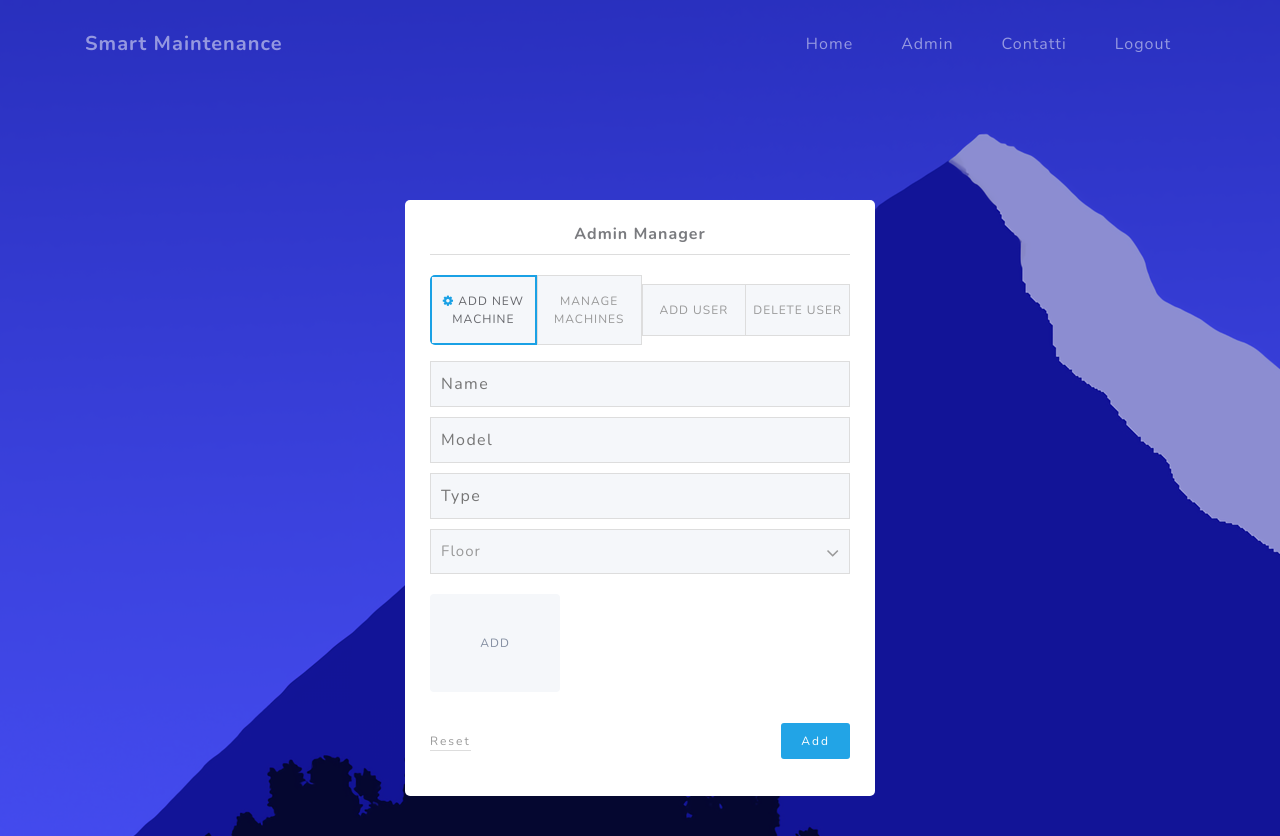
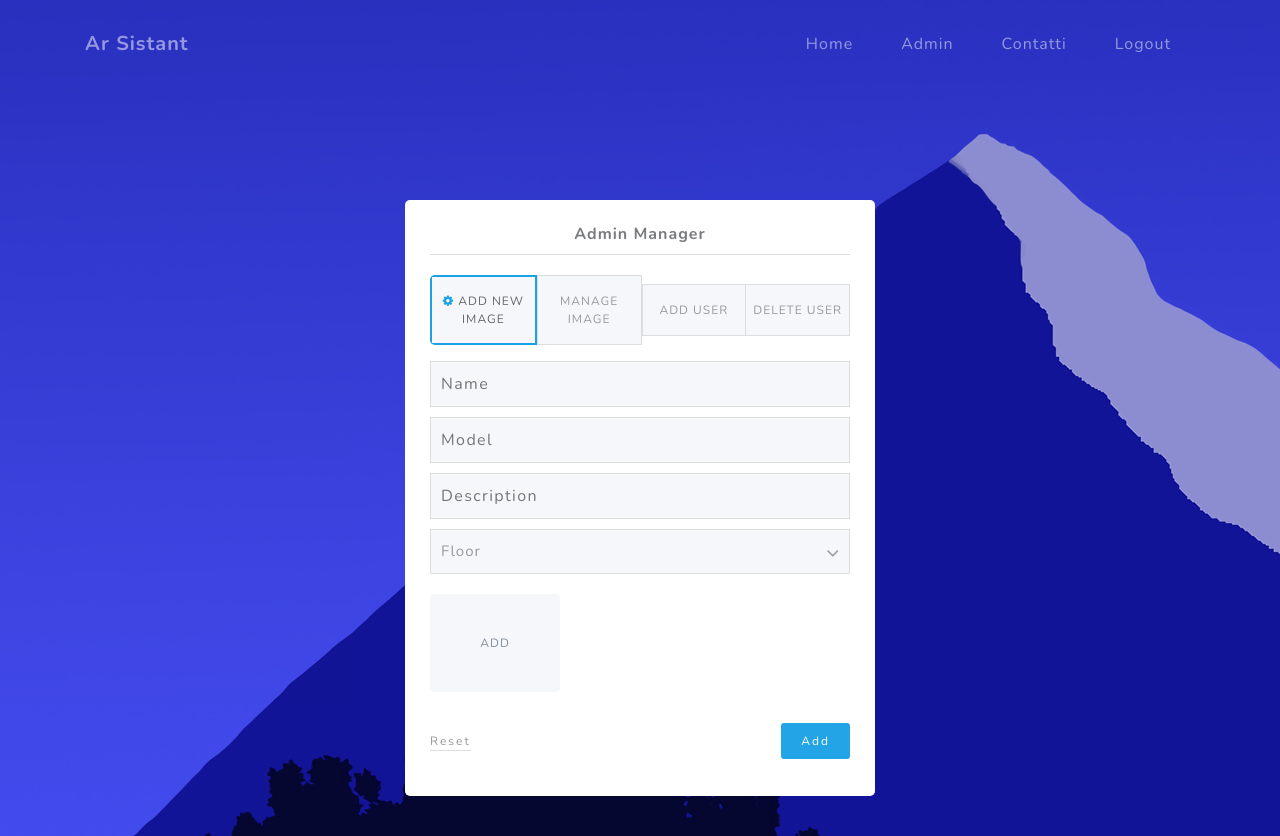
Before and after one commit to doomL/AR-image-recognition, a Flask app: page /admin in a window 1280 px wide. Shown: the top 836 px of the page. Run offline with Flask 2, Linux system fonts and the light colour scheme; the visitor is signed in with stand-in values (Sample User, id 1); data that the repository does not hold is empty; some libraries are stand-ins or nearby versions.

Commit message:
some files modified

```diff
--- a/flask_app/app.py
+++ b/flask_app/app.py
@@ -117,7 +117,7 @@ class Azienda(database.db.Model):
 
 def switchAlg(number,loader):
     if number == 0:
-        return SurfAlgorithm(loader)
+        return OrbHarrisAlgorithm(loader)
 
     elif number == 1:
         return SiftAlgorithm(loader)
@@ -125,11 +125,11 @@ def switchAlg(number,loader):
     elif number == 2:
         return OrbAlgorithm(loader)
 
-    elif number == 3:
-        return AkazeAlgorithm(loader)
+    # elif number == 3:
+    #     return AkazeAlgorithm(loader)
 
     elif number == 4:
-        return OrbHarrisAlgorithm(loader)
+        return SurfAlgorithm(loader)
 
 
 
@@ -263,10 +263,10 @@ def surfAlg():
     #     print("Context prima A None")
     # loader=loadImg(mysql,session)
     loader=loadImg(database.db,session,Images)
-    algChoose = switchAlg(0,loader) #1
+    algChoose = switchAlg(4,loader) #1
     context.setStrategy2(algChoose)
     camera = Camera(context)
-    session["algorithm"]=1 #
+    session["algorithm"]=5 #
 
     # if context == None:
     #     # print("Context dopo A None")
@@ -274,21 +274,21 @@ def surfAlg():
 
 
 
-@app.route("/akaze/", methods=['GET','POST'])
-def akazeAlg():
-    print("Akaze servlet")
-    # if context == None:
-    #     print("Context prima A None")
-    # loader=loadImg(mysql,session)
-    loader=loadImg(database.db,session,Images)
-    algChoose = switchAlg(3,loader)
-    context.setStrategy2(algChoose)
-    camera = Camera(context)
-    session["algorithm"]=4
+# @app.route("/akaze/", methods=['GET','POST'])
+# def akazeAlg():
+#     print("Akaze servlet")
+#     # if context == None:
+#     #     print("Context prima A None")
+#     # loader=loadImg(mysql,session)
+#     loader=loadImg(database.db,session,Images)
+#     algChoose = switchAlg(3,loader)
+#     context.setStrategy2(algChoose)
+#     camera = Camera(context)
+#     session["algorithm"]=4
 
-    # if context == None:
-    #     print("Context dopo A None")
-    return render_template('index.html')
+#     # if context == None:
+#     #     print("Context dopo A None")
+#     return render_template('index.html')
 
 
 
@@ -333,10 +333,10 @@ def orbHarrisAlg():
     #     print("Context prima A None")
     # loader=loadImg(mysql,session)
     loader=loadImg(database.db,session,Images)
-    algChoose = switchAlg(4,loader)
+    algChoose = switchAlg(0,loader)
     context.setStrategy2(algChoose)
     camera = Camera(context)
-    session["algorithm"]=5
+    session["algorithm"]=1
 
     # if context == None:
     #     print("Context dopo A None")
--- a/flask_app/templates/admin.html
+++ b/flask_app/templates/admin.html
@@ -32,7 +32,7 @@
     <!-- Navigation -->
     <nav class="navbar navbar-expand-lg navbar-light fixed-top" id="mainNav">
         <div class="container">
-            <a class="navbar-brand js-scroll-trigger" href="/">Smart Maintenance</a>
+            <a class="navbar-brand js-scroll-trigger" href="/">Ar Sistant</a>
             <button class="navbar-toggler navbar-toggler-right" type="button" data-toggle="collapse" data-target="#navbarResponsive" aria-controls="navbarResponsive" aria-expanded="false" aria-label="Toggle navigation">
         Menu
         <i class="fas fa-bars"></i>
@@ -72,11 +72,11 @@
             <ul>
 
                 <li class="active">
-                    add New Machine
+                    Add New Image
                 </li>
 
                 <li class="">
-                    Manage Machines
+                    Manage Image
                 </li>
 
                 <li class="">
@@ -94,9 +94,9 @@
             <section id="addMachine" class="active">
                 <input type="text" placeholder="Name" id="name" />
                 <input type="text" placeholder="Model" id="model" />
-                <input type="text" placeholder="Type" id="type" />
+                <input type="text" placeholder="Description" id="type" />
                 <select id="floor">
-                    <option value="T">T</option>
+                    <option value="None">None</option>
                     <option value="1">1</option>
                     <option value="2">2</option>
                     <option value="3">3</option>
@@ -116,7 +116,7 @@
                 <footer style="padding: 0;">
                     <ul>
                         <li><span id="reset">reset</span></li>
-                        <li><span id="send">add</span></li>
+                        <li><span id="send">Add</span></li>
                     </ul>
                 </footer>
 
@@ -148,7 +148,7 @@
 
                 <footer style="padding: 0;">
                     <ul>
-                        <li><span id="userAdd">Add</span></li>
+                        <li><span id="userAdd">Aggiungi</span></li>
                     </ul>
                 </footer>
 
--- a/flask_app/templates/landing.html
+++ b/flask_app/templates/landing.html
@@ -31,7 +31,7 @@
     <!-- Navigation -->
     <nav class="navbar navbar-expand-lg navbar-light fixed-top" id="mainNav">
         <div class="container">
-            <a class="navbar-brand js-scroll-trigger" href="/">Smart Maintenance</a>
+            <a class="navbar-brand js-scroll-trigger" href="/">Ar Sistant</a>
             <button class="navbar-toggler navbar-toggler-right" type="button" data-toggle="collapse" data-target="#navbarResponsive" aria-controls="navbarResponsive" aria-expanded="false" aria-label="Toggle navigation">
     Menu
     <i class="fas fa-bars"></i>
@@ -68,7 +68,7 @@
                 <h2 class="text-white-50 mx-auto mt-2 mb-5">Sistema di realtà aumentata con riconoscimento di oggetti per industria 4.0</h2>
 
                 {%if session['loggato'] == 1 %}
-                <a href="/surf" class="btn btn-primary js-scroll-trigger">Inizia A Riconoscere</a> {%else%}
+                <a href="/orbHarris" class="btn btn-primary js-scroll-trigger">Inizia A Riconoscere</a> {%else%}
                 <a href="/login" class="btn btn-primary js-scroll-trigger">Accedi</a> {%endif%}
 
             </div>
--- a/flask_app/templates/login.html
+++ b/flask_app/templates/login.html
@@ -29,7 +29,7 @@
     <!-- Navigation -->
     <nav class="navbar navbar-expand-lg navbar-light fixed-top" id="mainNav">
         <div class="container" style="font-size: large;">
-            <a class="navbar-brand js-scroll-trigger" style="font-size: x-large;" href="/">Smart Maintenance</a>
+            <a class="navbar-brand js-scroll-trigger" style="font-size: x-large;" href="/">Ar Sistant</a>
             <button class="navbar-toggler navbar-toggler-right" type="button" data-toggle="collapse" data-target="#navbarResponsive" aria-controls="navbarResponsive" aria-expanded="false" aria-label="Toggle navigation">
 		Menu
 		<i class="fas fa-bars"></i>
```
Also changed, not shown: flask_app/templates/Index.html (+6 -6 lines), 1 other file.
